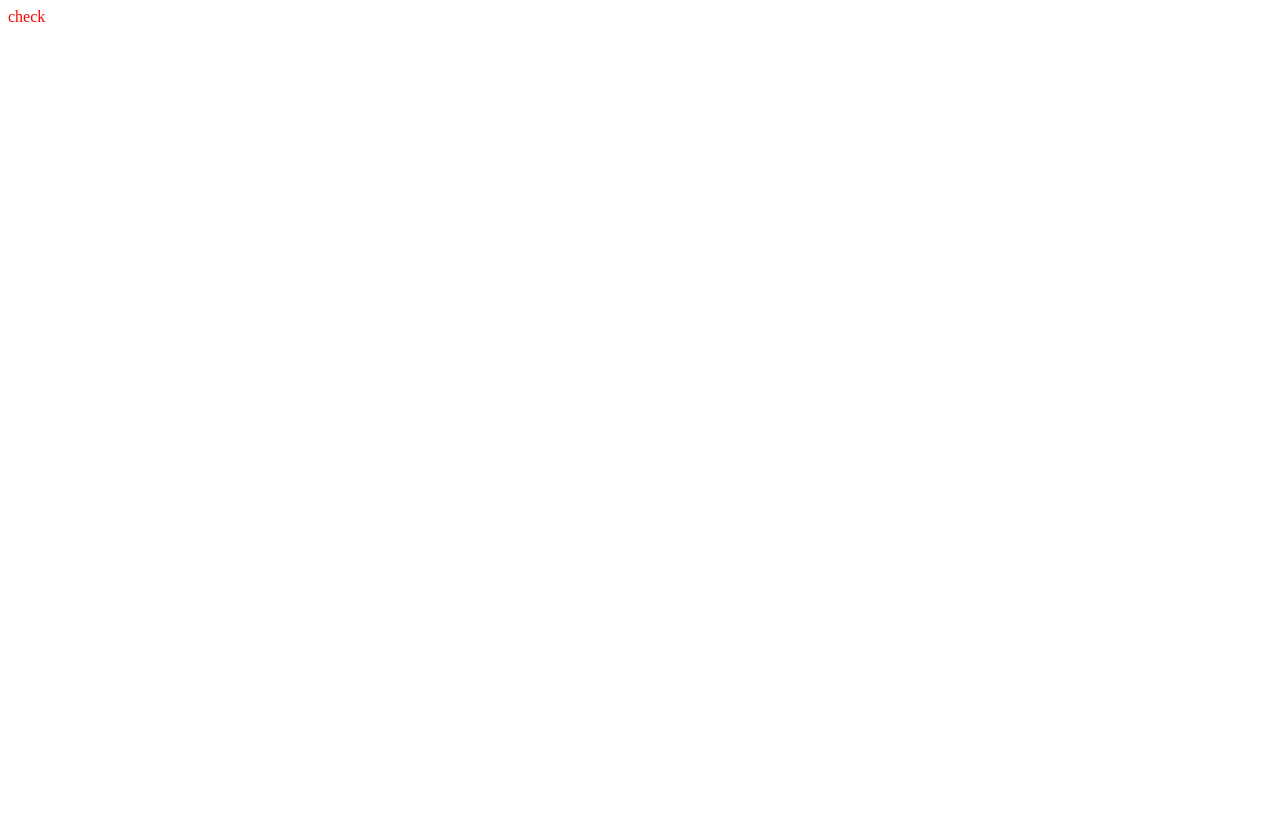
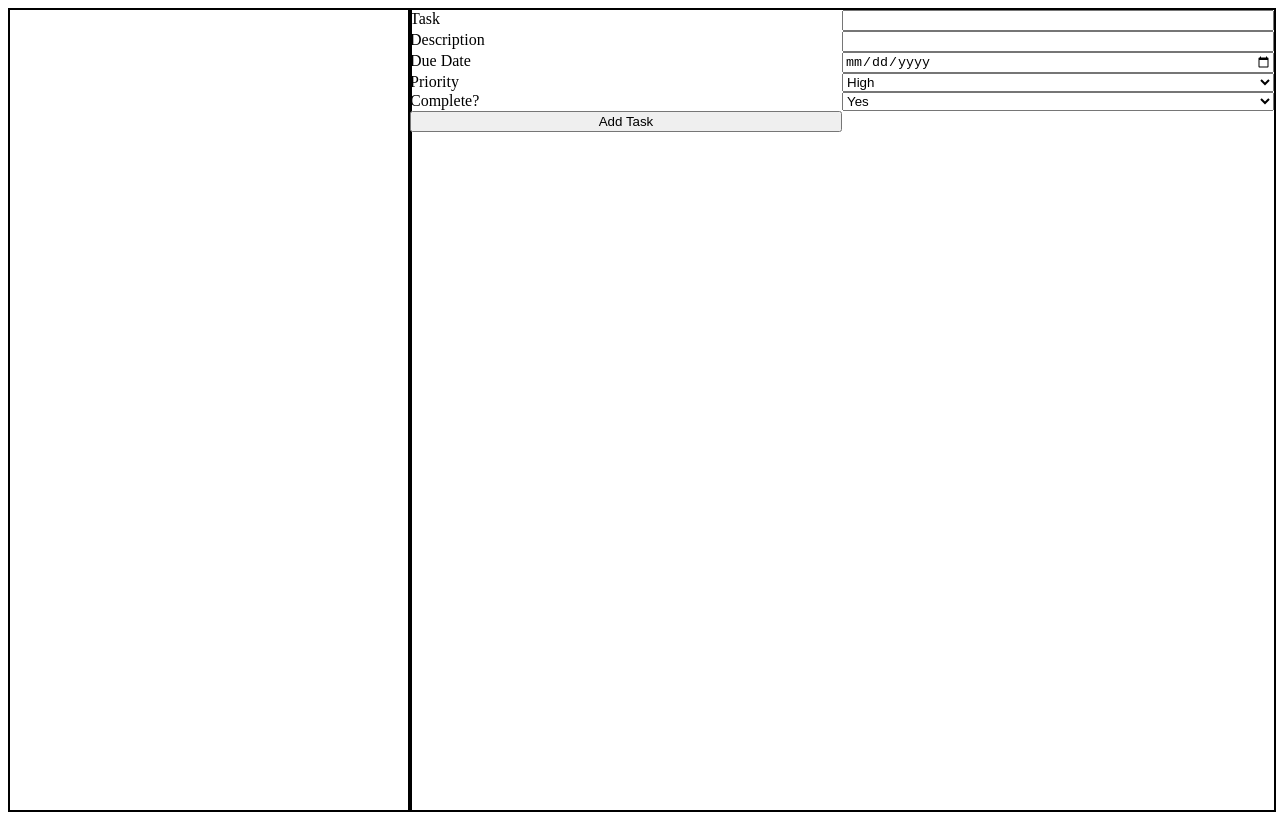
Before and after one commit to justjum/todo-list, a website built with webpack: page src/index.html in a window 1280 px wide. Built offline with nearby package versions, Linux system fonts and the light colour scheme.

Commit message:
Update of src and dist folders See previous commit message

```diff
--- a/src/index.html
+++ b/src/index.html
@@ -4,9 +4,11 @@
     <meta charset="UTF-8">
     <meta name="viewport" content="width=device-width, initial-scale=1.0">
     <title>Document</title>
-    <script src="./index.bundle.js" defer></script>
+
+
 </head>
 <body>
-    <content class="content" id="content">check</content>
+    <content class="content" id="content"></content>
+    <script src="./index.bundle.js"></script>
 </body>
 </html>
--- a/src/index.js
+++ b/src/index.js
@@ -1,4 +1,33 @@
-import "./style.css"
-import loadpage from "./page-load"
+import "./style.css";
+import loadpage from "./page-load";
 
 loadpage();
+
+class Task {
+    constructor(task, description, dueDate, priority, complete) {
+        this.task = task;
+        this.description = description;
+        this.dueDate = dueDate;
+        this.priority = priority;
+        this.complete = complete;
+    }
+
+
+}
+
+
+// Array to store task objects
+const myTasks = [];
+console.log(myTasks);
+
+// Dummy tasks for testing
+myTasks.push(new Task("Eat", "Eat Lunch", "05/05/2023", "medium", false));
+myTasks.push(new Task("Run", "Get those legs working", "25/05/23", "high", false));
+console.log(myTasks[1].task);
+console.log(myTasks[0].priority);
+
+localStorage.setItem("My Tasks", myTasks);
+
+let addTask = () => {
+
+}
--- a/src/page-load.js
+++ b/src/page-load.js
@@ -1,3 +1,34 @@
 export default function loadpage() {
-    console.log("hooked up");
+     buildLayout();
+     buildSidebar();
+     buildContainer();
 }
+
+const buildLayout = () => {
+    const content = document.getElementById("content");
+    const sidebar = document.createElement("div");
+    const container = document.createElement("div");
+
+    sidebar.setAttribute("class", "sidebar");
+    sidebar.setAttribute("id", "sidebar");
+    container.setAttribute("class", "container");
+    container.setAttribute("id", "container");
+
+    content.appendChild(sidebar);
+    content.appendChild(container);
+}
+
+const buildSidebar = () => {
+
+}
+
+const buildContainer = () => {
+    const container = document.getElementById("container");
+    const taskForm = document.createElement('form');
+    taskForm.setAttribute("id", "task-form");
+    taskForm.setAttribute("name", "task-form")
+    taskForm.innerHTML = '<label>Task</label><input></input><label>Description</label><input></input><label>Due Date</label><input type="date"></input><label>Priority</label><select id="priority" name="priority"><option value="high">High</option><option value="medium">Medium</option><option value="low">Low</option></select><label>Complete?</label><select><option>Yes</option><option>No</option></select><button type="submit" for="task-form">Add Task</button>';
+
+    container.appendChild(taskForm);
+
+}
--- a/src/style.css
+++ b/src/style.css
@@ -1,7 +1,23 @@
-@font-face {
 
+
+.content {
+    display: grid;
+    grid-template-columns: 400px 1fr;
 }
 
-* {
-    color: red;
+.sidebar {
+    border: 2px solid black;
+    width: 100%;
+    height: 100vh;
 }
+
+.container {
+    border: 2px solid black;
+    width: 100%;
+    height: 100vh;
+}
+
+form {
+    display: grid;
+    grid-template-columns: 1fr 1fr;
+}
```
Also changed, not shown: dist/index.bundle.js, dist/index.html, dist/runtime.bundle.js (added).
